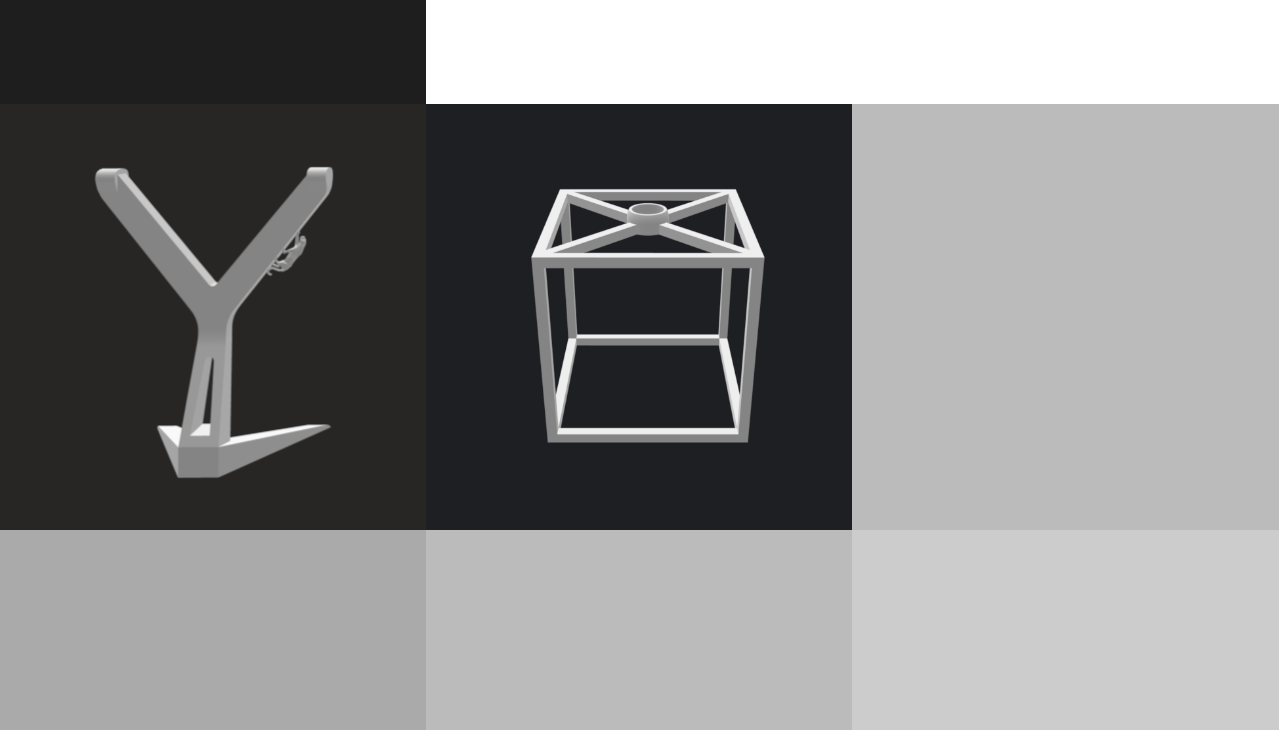
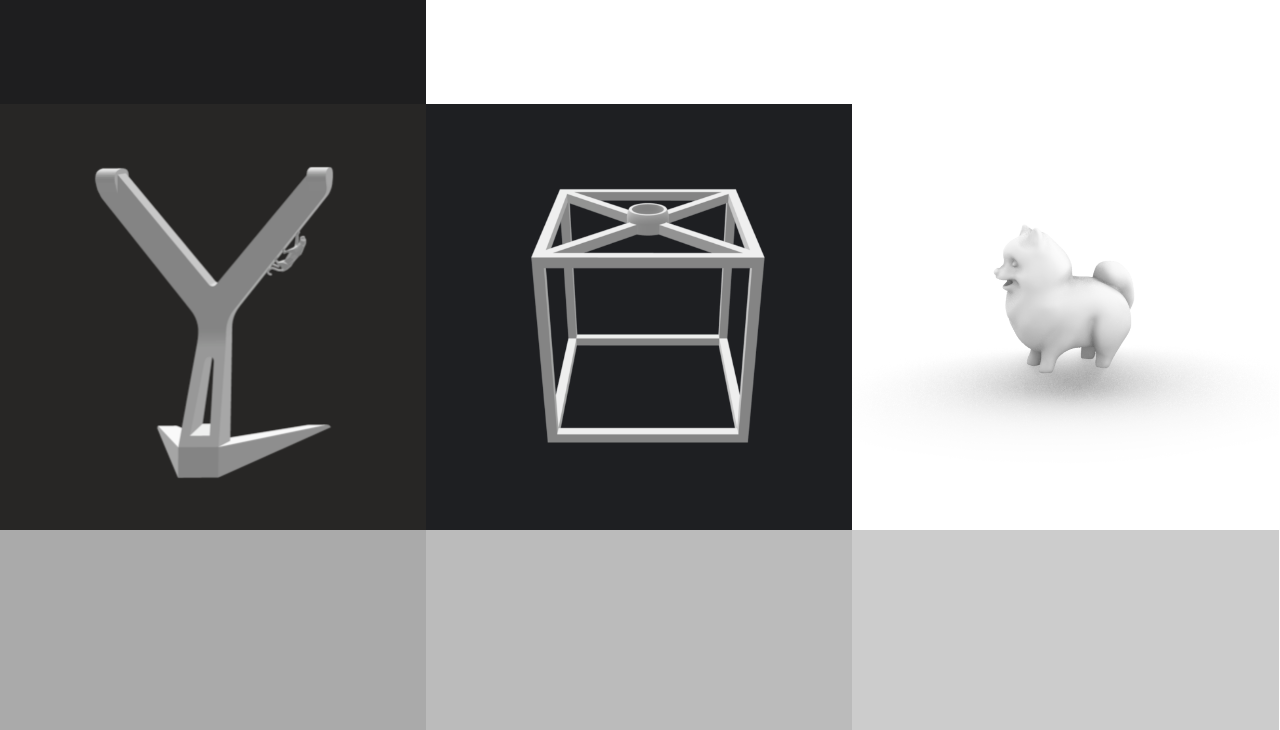
Before and after one commit to jaec4/jaec4.github.io, a plain HTML site: page index.html in a window 1280 px wide. Shown: the part 717-1447 px from the top of the page. Drawn offline with nearby package versions, Linux system fonts and the light colour scheme.

Commit message:
Update index.html

```diff
--- a/index.html
+++ b/index.html
@@ -84,12 +84,10 @@
                 <img style="width: 100%;" src="asset/lamp/cube-cover.png";>
             </a>
         </div>
-        <div class="column" style="background-color:#bbb; padding-top: 33.3%;">
-            <!--
-    <h2>Column 3</h2>
-    <p>Some text..</p>
--->
-        </div>
+        <div class="column" style="background-color:#bbb; ">
+              <a href="mold.html"> <img src="asset/lamp/pome.png";>
+            </a>
+                  </div>
     </div>
 
     <div class="row">
```
